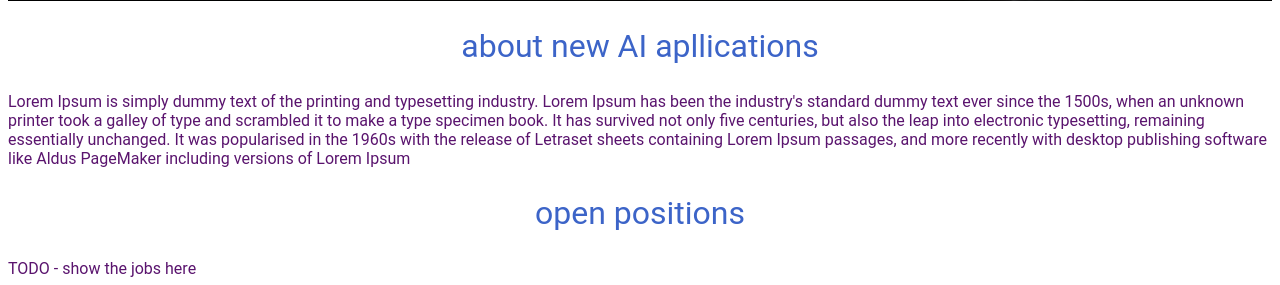
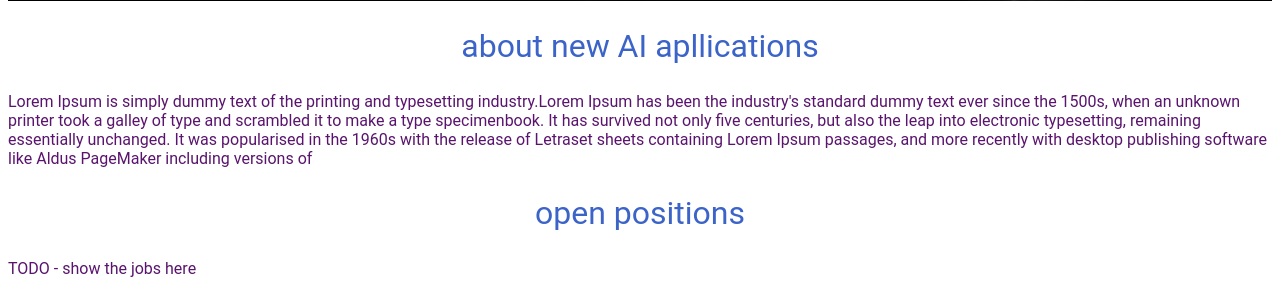
Before and after one commit to pushpitkamboj/python_website, a Flask app: page / in a window 1280 px wide. Shown: the part 441-726 px from the top of the page. Run offline with Flask 3, Linux system fonts and the light colour scheme.

Commit message:
Update home.html

```diff
--- a/templates/home.html
+++ b/templates/home.html
@@ -46,7 +46,11 @@ src="https://pythonwebsite--pushpitkamboj.repl.co/static/banner.jpg"
         height = 350px>
     <h2>about new AI apllications </h2>
     <p>
-Lorem Ipsum is simply dummy text of the printing and typesetting    industry. Lorem Ipsum has been the industry's standard dummy text ever since the 1500s, when an unknown printer took a galley of type and scrambled it to make a type specimen book. It has survived not only five centuries, but also the leap into electronic typesetting, remaining essentially unchanged. It was popularised in the 1960s with the release of Letraset sheets containing Lorem Ipsum passages, and more recently with desktop publishing software like Aldus PageMaker including versions of Lorem Ipsum
+Lorem Ipsum is simply dummy text of the printing and typesetting    industry.Lorem Ipsum has been the industry's standard dummy text ever since the 1500s, when
+      an unknown printer took a galley of type and scrambled it to make a type specimenbook. It has survived not only five centuries, but also the leap into
+      electronic typesetting, remaining essentially unchanged. It was popularised in the 1960s with the release of Letraset sheets containing Lorem Ipsum passages,
+      and more recently with desktop publishing software like Aldus PageMaker including versions of
+
     </p>
     <h2> open positions </h2>
     <p> TODO - show the jobs here </p>
```
